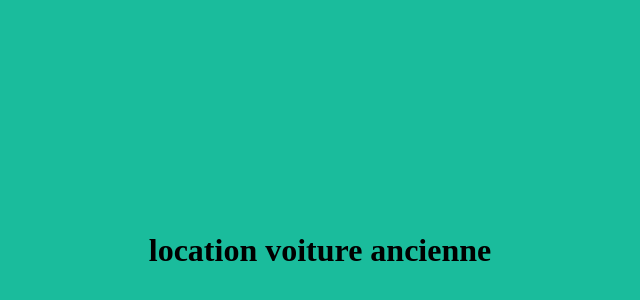
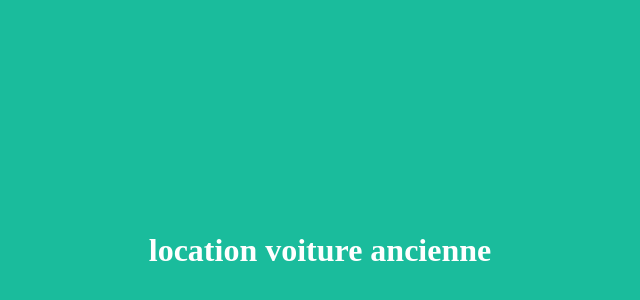
Before and after one commit to Duplesse17/projet1, a plain HTML site: page index.html in a window 1280 px wide. Shown: the part 42-342 px from the top of the page, without its empty margins (320-960 px from the left). Drawn offline with Linux system fonts and the light colour scheme.

Commit message:
modify color du grand titre

```diff
--- a/index.html
+++ b/index.html
@@ -5,6 +5,6 @@
     <title></title>
   </head>
   <body style  ="background-color:#1abc9c">
-    <h1 style ="padding-top:20%; padding-bottom:20%; text-align :center">location voiture ancienne</h1>
+    <h1 style ="padding-top:20%; padding-bottom:20%; text-align :center ; color:#FFFF">location voiture ancienne</h1>
   </body>
 </html>
```
